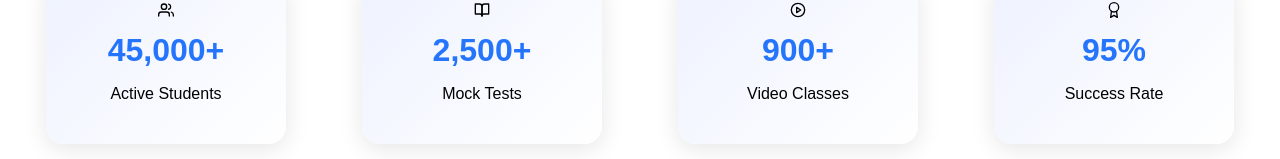
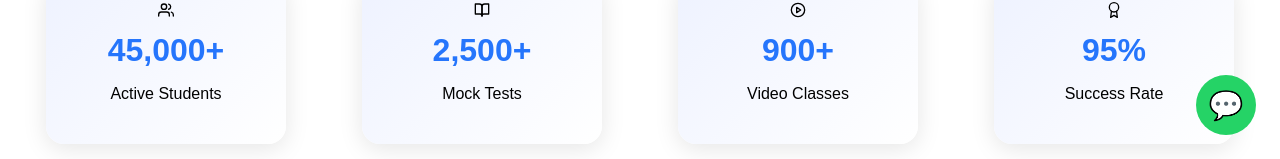
Before and after one commit to iwinsthegame/rk-edu-react, a React (Vite) app: page / in a window 1280 px wide. Shown: the part 641-800 px from the top of the page. Built offline with nearby package versions, Linux system fonts and the light colour scheme; no server answers.

Commit message:
watsapp feature added

```diff
--- a/src/App.jsx
+++ b/src/App.jsx
@@ -16,6 +16,7 @@ import ScrollToTop from "./components/ScrollToTop";
 import CoursePage from './pages/courses/CoursePage'
 import CoachingPage from './pages/coaching/CoachingPage'
 import PricingPage from './pages/pricing/PricingPage'
+import WhatsappButton from './components/watsapp/WhatsappButton'
 
 
 
@@ -51,6 +52,7 @@ export default function App() {
           <Route path="/analytics/:attemptId" element={<AnalyticsPage />} />
           <Route path="/login" element={<LoginPage />} />  */}
         </Routes>
+        <WhatsappButton />
       </main>
 
 
--- /dev/null
+++ b/src/components/watsapp/WhatsappButton.css
@@ -0,0 +1,38 @@
+.whatsapp-float {
+    position: fixed;
+    bottom: 24px;
+    right: 24px;
+    width: 60px;
+    height: 60px;
+
+    background: #25d366;
+    border-radius: 50%;
+    display: flex;
+    align-items: center;
+    justify-content: center;
+
+    box-shadow: 0 12px 30px rgba(37, 211, 102, 0.45);
+    z-index: 9999;
+    text-decoration: none;
+
+    animation: pulse 2s infinite;
+}
+
+.whatsapp-icon {
+    font-size: 28px;
+    color: #fff;
+}
+
+@keyframes pulse {
+    0% {
+        box-shadow: 0 0 0 0 rgba(37, 211, 102, 0.7);
+    }
+
+    70% {
+        box-shadow: 0 0 0 15px rgba(37, 211, 102, 0);
+    }
+
+    100% {
+        box-shadow: 0 0 0 0 rgba(37, 211, 102, 0);
+    }
+}
--- /dev/null
+++ b/src/components/watsapp/WhatsappButton.jsx
@@ -0,0 +1,20 @@
+import React from "react";
+import "./WhatsappButton.css";
+
+export default function WhatsappButton() {
+    const phoneNumber = "9229109013";
+    const message = encodeURIComponent(
+        "Hi, I want guidance regarding courses, test series & PYQs."
+    );
+
+    return (
+        <a
+            href={`https://wa.me/${phoneNumber}?text=${message}`}
+            className="whatsapp-float"
+            target="_blank"
+            rel="noreferrer"
+        >
+            <span className="whatsapp-icon">💬</span>
+        </a>
+    );
+}
--- a/src/pages/home/Footer.jsx
+++ b/src/pages/home/Footer.jsx
@@ -43,7 +43,7 @@ export default function Footer() {
                     <h3>Contact</h3>
                     <ul>
                         <li>Email: support@rk-prepmaster.com</li>
-                        <li>Phone: +91 9115262451</li>
+                        <li>Phone: +91 9229109013</li>
                         <li>Location: India</li>
                     </ul>
                 </div>
```
